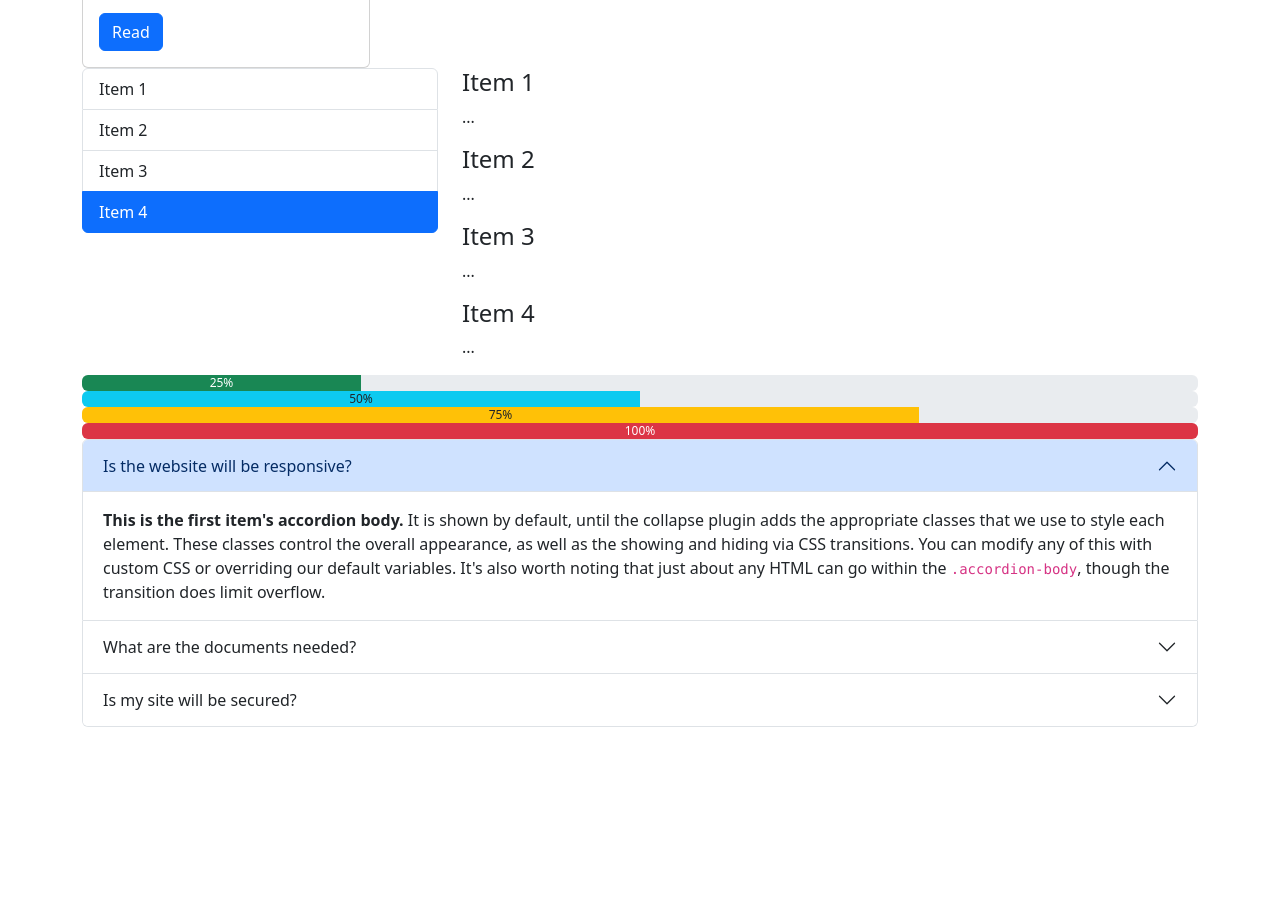
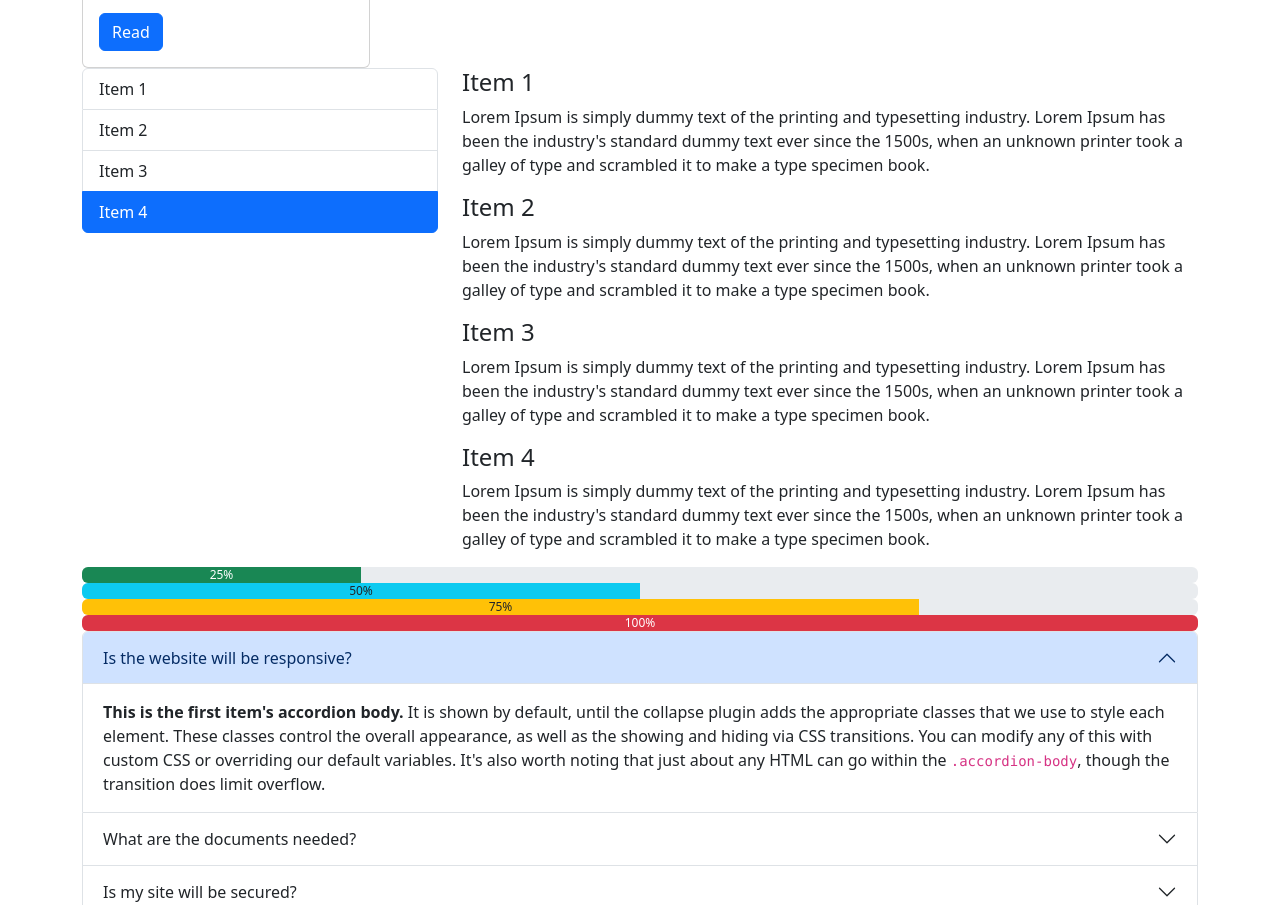
Before and after one commit to shariful-FSD/accordion, a plain HTML site: page index.html in a window 1280 px wide. Shown: the part 1877-2782 px from the top of the page. Before the commit the page ends 2604 px from the top, so only its background shows below. Drawn offline with Linux system fonts and the light colour scheme.

Commit message:
Update index.html

```diff
--- a/index.html
+++ b/index.html
@@ -91,13 +91,13 @@
   <div class="col-8">
     <div data-bs-spy="scroll" data-bs-target="#list-example" data-bs-smooth-scroll="true" class="scrollspy-example" tabindex="0">
       <h4 id="list-item-1">Item 1</h4>
-      <p>...</p>
+      <p>Lorem Ipsum is simply dummy text of the printing and typesetting industry. Lorem Ipsum has been the industry's standard dummy text ever since the 1500s, when an unknown printer took a galley of type and scrambled it to make a type specimen book.</p>
       <h4 id="list-item-2">Item 2</h4>
-      <p>...</p>
+      <p>Lorem Ipsum is simply dummy text of the printing and typesetting industry. Lorem Ipsum has been the industry's standard dummy text ever since the 1500s, when an unknown printer took a galley of type and scrambled it to make a type specimen book.</p>
       <h4 id="list-item-3">Item 3</h4>
-      <p>...</p>
+      <p>Lorem Ipsum is simply dummy text of the printing and typesetting industry. Lorem Ipsum has been the industry's standard dummy text ever since the 1500s, when an unknown printer took a galley of type and scrambled it to make a type specimen book.</p>
       <h4 id="list-item-4">Item 4</h4>
-      <p>...</p>
+      <p>Lorem Ipsum is simply dummy text of the printing and typesetting industry. Lorem Ipsum has been the industry's standard dummy text ever since the 1500s, when an unknown printer took a galley of type and scrambled it to make a type specimen book.</p>
     </div>
   </div>
 </div>
```
